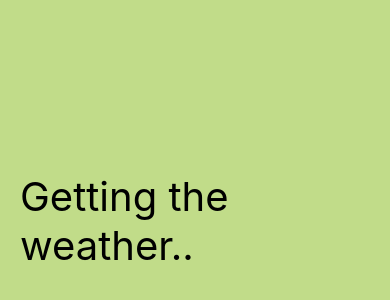
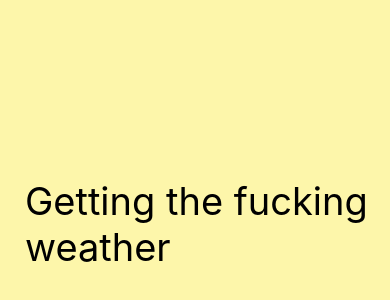
Before and after one commit to gwuiinKim/ReactNative-Weather-App, a React Native app: screen / in a window 390 px wide. Shown: the part 474-774 px from the top of the page. Built offline with nearby package versions, Linux system fonts and the light colour scheme; no server answers.

Commit message:
getting the weather

```diff
--- a/App.js
+++ b/App.js
@@ -1,31 +1,44 @@
 import React, { Component } from "react";
 import { StyleSheet, Text, View, StatusBar } from "react-native";
-import Weather from "./weather";
+import Weather from "./Weather";
+
+const API_KEY = "1ae6e5509a0d8bd42e294904a6dd928a";
 
 export default class App extends Component {
   state = {
     isLoaded: false,
     lat: null,
-    long: null
+    long: null,
+    error: null
   };
-
   componentDidMount = () => {
     navigator.geolocation.getCurrentPosition(
       position => {
-        this.setState({
-          lat: position.coords.latitude,
-          long: position.coords.longitude,
-          isLoaded: true
-        });
+        this._getWeather(position.coords.latitude, position.coords.longitude);
       },
       error => {
         console.log(error);
+        this.setState({
+          error
+        });
       }
     );
   };
+  _getWeather = (lat, lon) => {
+    fetch(
+      `http://api.openweathermap.org/data/2.5/weather?lat=${lat}&lon=${lon}&APPID=${API_KEY}`
+    )
+      .then(response => response.json())
+      .then(json => {
+        this.setState({
+          temperature: json.main.temp,
+          name: json.weather[0].main,
+          isLoaded: true
+        });
+      });
+  };
   render() {
-    const { isLoaded } = this.state;
-
+    const { isLoaded, error } = this.state;
     return (
       <View style={styles.container}>
         <StatusBar hidden={true} />
@@ -33,7 +46,8 @@ export default class App extends Component {
           <Weather />
         ) : (
           <View style={styles.loading}>
-            <Text style={styles.loadingText}>Getting the weather..</Text>
+            <Text style={styles.loadingText}>Getting the fucking weather</Text>
+            {error ? <Text>{error.message}</Text> : null}
           </View>
         )}
       </View>
@@ -48,12 +62,12 @@ const styles = StyleSheet.create({
   },
   loading: {
     flex: 1,
-    backgroundColor: "#C1DC89",
+    backgroundColor: "#FDF6AA",
     justifyContent: "flex-end",
-    paddingLeft: 20
+    paddingLeft: 25
   },
   loadingText: {
-    marginBottom: 100,
-    fontSize: 40
+    fontSize: 38,
+    marginBottom: 100
   }
 });
```
Also changed, not shown: Weather.js (renamed from weather.js).
